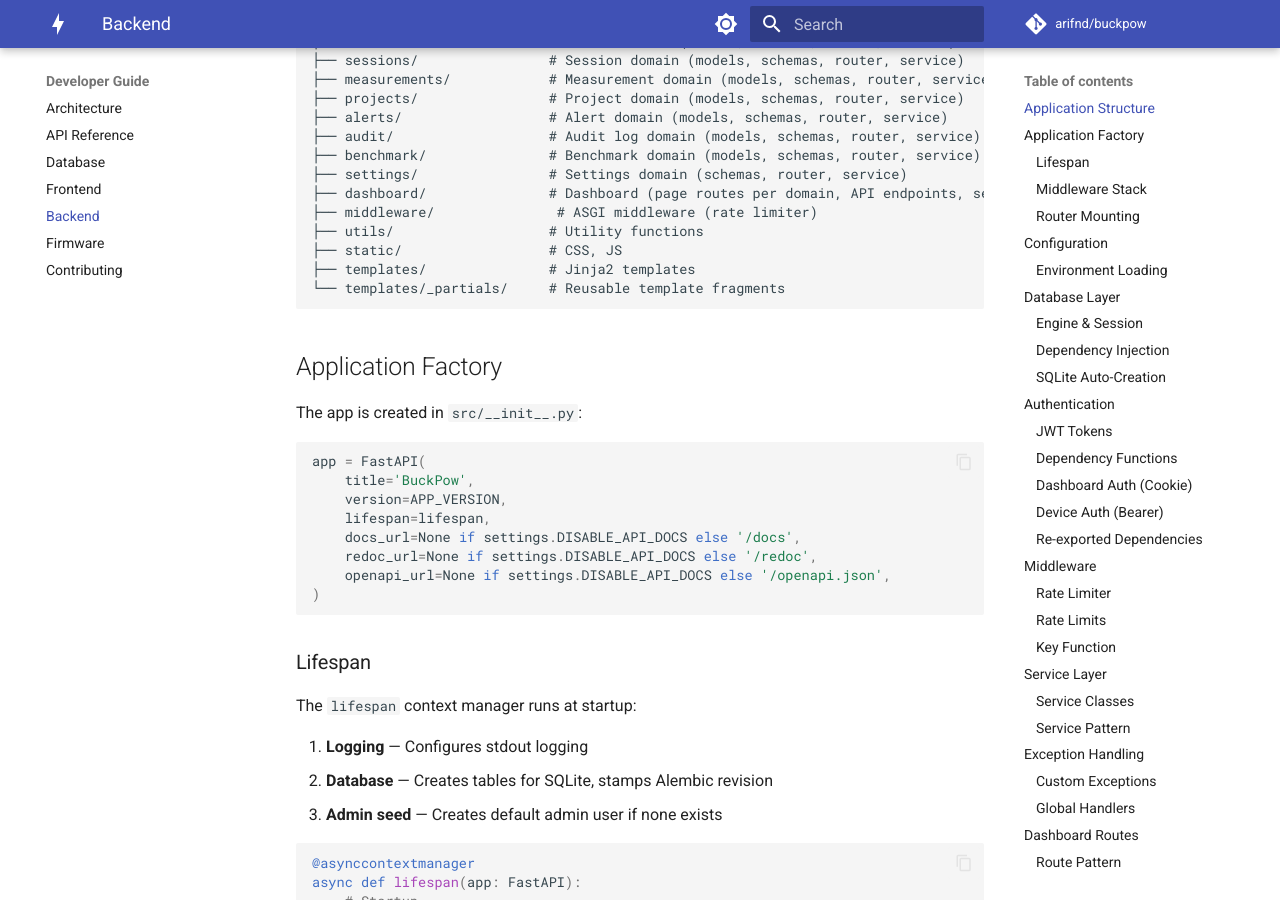
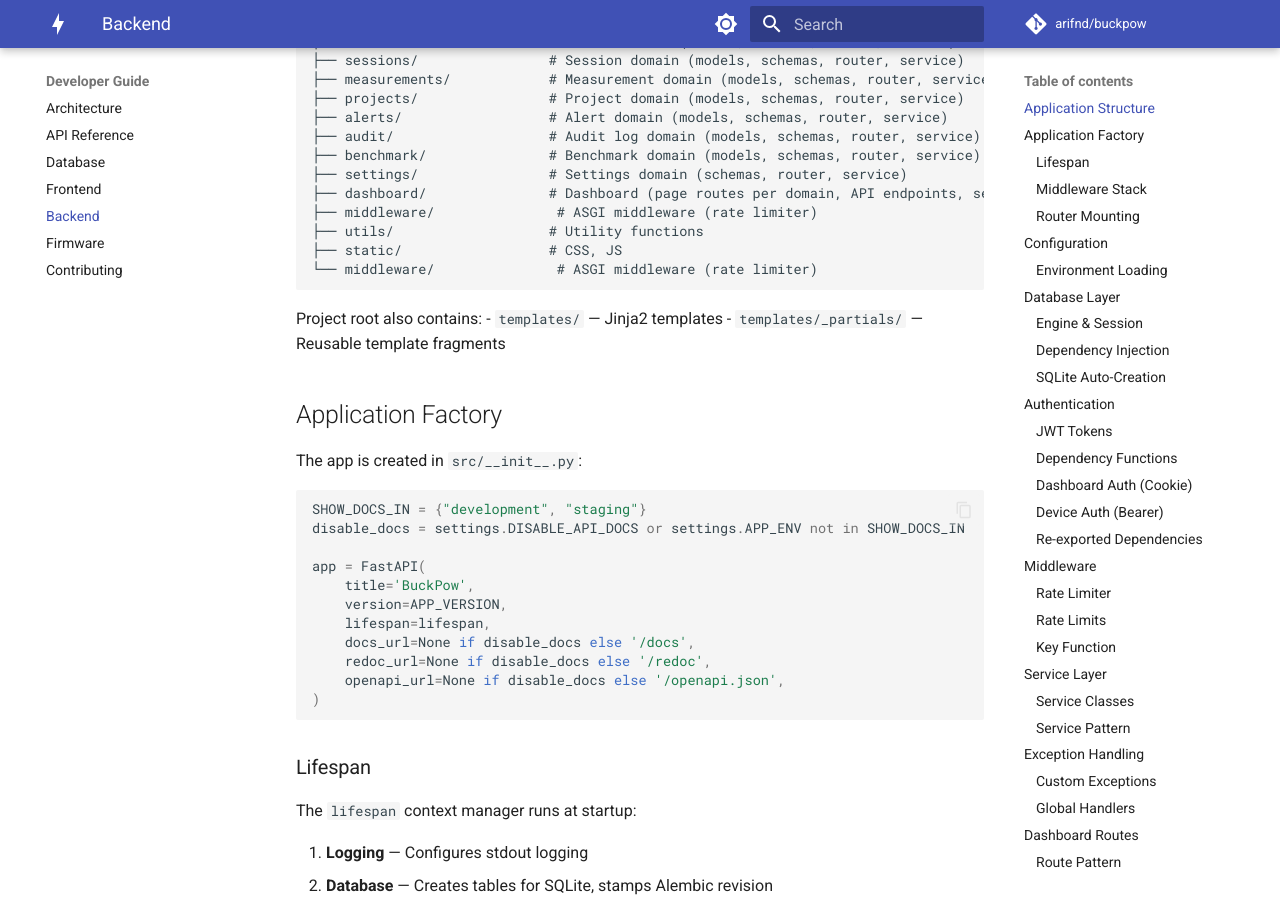
Before and after one commit to arifnd/buckpow, an MkDocs documentation site: the page built from docs/developer-guide/backend.md, in a window 1280 px wide and 900 px high, scrolled down 520 px. Built offline with MkDocs 1.6.1 and Material for MkDocs 9.7.7, drawn with Linux system fonts in a browser that asks for light colours; comment, search, counter and statistics services are not loaded.

Commit message:
docs: fix inaccuracies across README and docs
- README: use JWT_SECRET consistently, add DEVICE_AUTH_ENABLED env var
- docker-compose.yml: switch to env_file: .env for full env passthrough
- api.md: fix login response, db-info response, health check, auth/me, auth/profile, CSV header
- firmware.md: fix POST /measurements response example
- connect-node.md: add version field to health check response
- backend.md: fix templates path, docs toggle logic, production command
- contributing.md: fix templates path, add health/ test dir, fix test file path

````diff
--- a/docker-compose.yml
+++ b/docker-compose.yml
@@ -20,12 +20,9 @@ services:
     depends_on:
       db:
         condition: service_healthy
+    env_file: .env
     environment:
       DATABASE_URL: postgresql://buckpow:buckpow@db:5432/buckpow
-      SECRET_KEY: ${SECRET_KEY?SECRET_KEY is required}
-      DEVICE_ONLINE_TIMEOUT: "30"
-      DEFAULT_SAMPLING_INTERVAL: "1"
-      LOG_LEVEL: info
     ports:
       - "8000:8000"
 
--- a/docs/developer-guide/backend.md
+++ b/docs/developer-guide/backend.md
@@ -28,22 +28,28 @@ src/
 ├── middleware/               # ASGI middleware (rate limiter)
 ├── utils/                   # Utility functions
 ├── static/                  # CSS, JS
-├── templates/               # Jinja2 templates
-└── templates/_partials/     # Reusable template fragments
+└── middleware/               # ASGI middleware (rate limiter)
 ```
+
+Project root also contains:
+- `templates/` — Jinja2 templates
+- `templates/_partials/` — Reusable template fragments
 
 ## Application Factory
 
 The app is created in `src/__init__.py`:
 
 ```python
+SHOW_DOCS_IN = {"development", "staging"}
+disable_docs = settings.DISABLE_API_DOCS or settings.APP_ENV not in SHOW_DOCS_IN
+
 app = FastAPI(
     title='BuckPow',
     version=APP_VERSION,
     lifespan=lifespan,
-    docs_url=None if settings.DISABLE_API_DOCS else '/docs',
-    redoc_url=None if settings.DISABLE_API_DOCS else '/redoc',
-    openapi_url=None if settings.DISABLE_API_DOCS else '/openapi.json',
+    docs_url=None if disable_docs else '/docs',
+    redoc_url=None if disable_docs else '/redoc',
+    openapi_url=None if disable_docs else '/openapi.json',
 )
 ```
 
````
Also changed, not shown: other parts of docs/developer-guide/backend.md (+1 -1 lines), README.md (+3 -2 lines), docs/developer-guide/api.md (+30 -8 lines), docs/developer-guide/contributing.md (+5 -4 lines), docs/developer-guide/firmware.md (+2 -3 lines), docs/user-guide/connect-node.md (+1 -0 lines).
